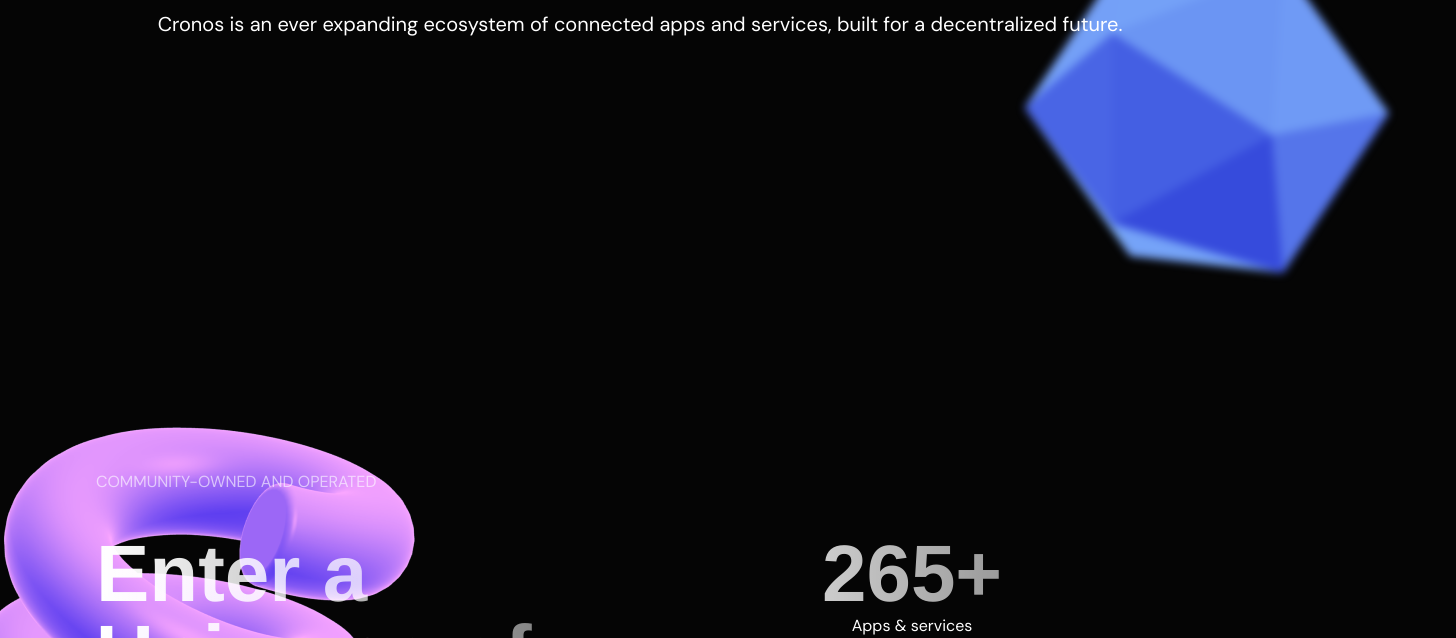
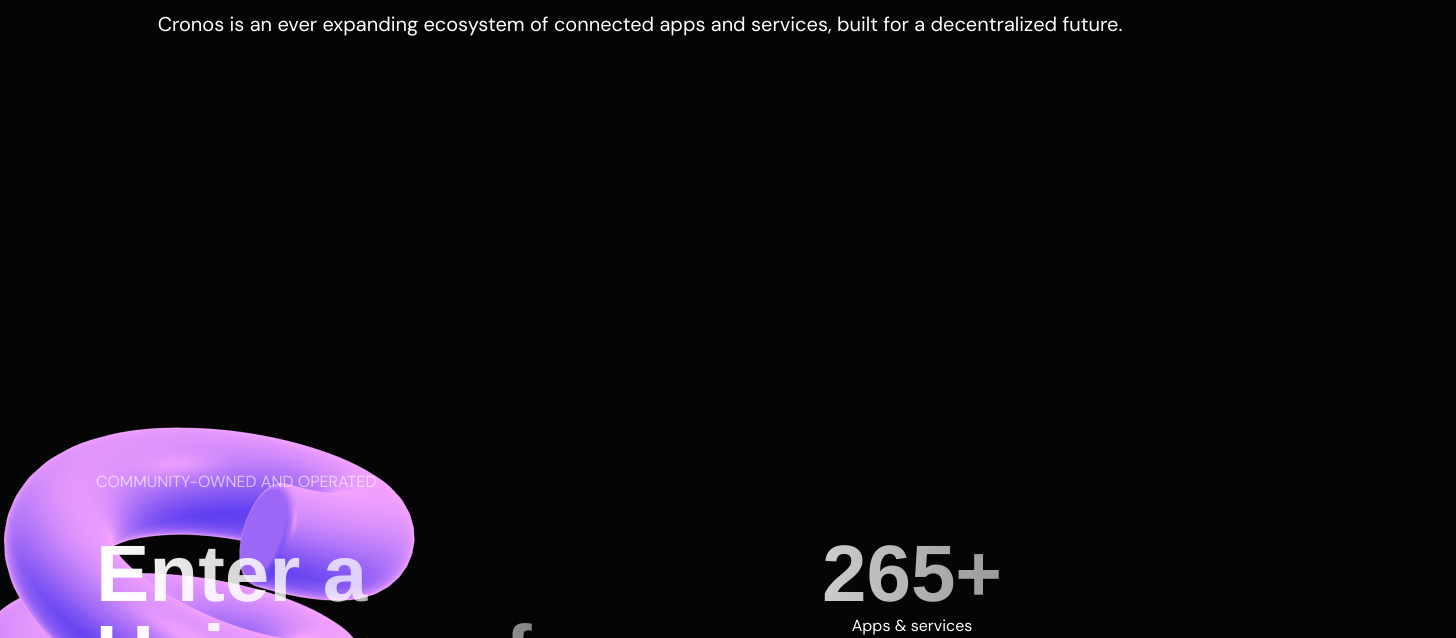
Before and after one commit to azkazikna/web3-tailwind, a website: page index.html in a window 1280 px wide. Shown: the part 462-1100 px from the top of the page, 1456 px wide, since content can reach past the window. Drawn offline with Linux system fonts and the light colour scheme; a web font is replaced by a local one.

Commit message:
update overflow hidden

```diff
--- a/index.html
+++ b/index.html
@@ -1,5 +1,5 @@
 <!DOCTYPE html>
-<html lang="en">
+<html lang="en" class="relative overflow-x-hidden w-full">
 <head>
     <meta charset="UTF-8">
     <meta http-equiv="X-UA-Compatible" content="IE=edge">
@@ -12,7 +12,7 @@
     <link href="https://fonts.googleapis.com/css2?family=DM+Sans:wght@400;500&display=swap" rel="stylesheet">
     <link rel="stylesheet" href="dist/css/output.css">
 </head>
-<body class="bg-[#050505] text-white overflow-x-hidden font-dmsans">
+<body class="bg-[#050505] text-white overflow-x-hidden font-dmsans relative w-full">
     <!-- header start -->
     <header class="w-full bg-transparent">
         <div class="flex justify-between items-center">
@@ -34,7 +34,6 @@
     <!-- hero section start -->
     <section id="hero relative">
         <img src="dist/img/Icosahedron.png" alt="" class="absolute -z-10 blur-sm w-72">
-        <img src="dist/img/Icosahedron.png" alt="" class="absolute -z-10 blur-sm -right-32 w-[400px] bottom-6">
         <div class="px-1 py-24 text-center w-full">
             <p class="opacity-60 font-dmsans">WELCOME TO CRONOS</p>
             <h1 class="mt-10">The Internet of<br>Blockchains.</h1>
```
